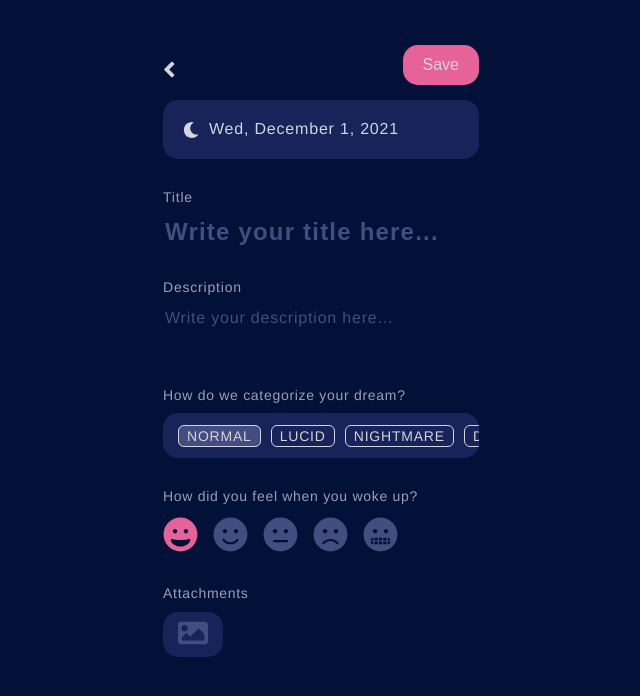
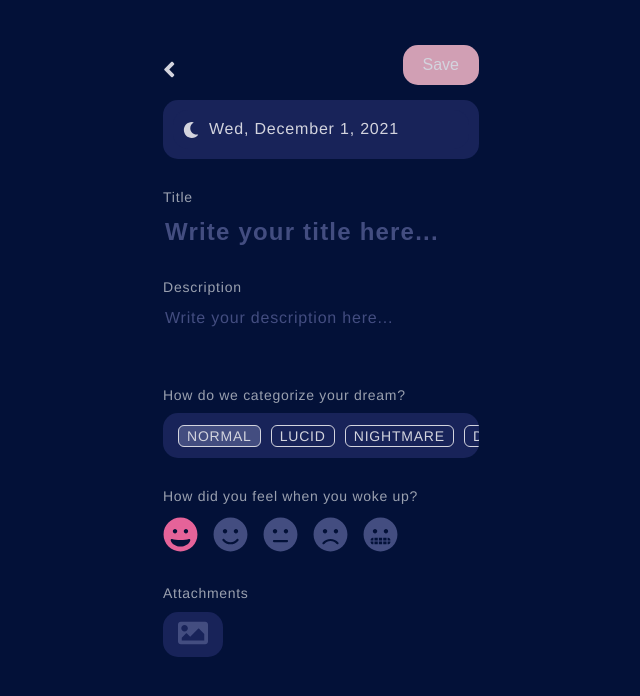
Before and after one commit to menchu123/dreamist-frontend, a Vue app: page /dream-form in a window 1280 px wide. Shown: the top 696 px of the page, without its empty margins (319-959 px from the left). Built offline with nearby package versions, Linux system fonts and the light colour scheme.

Commit message:
Disabled button if title and description dont have a min of 3

```diff
--- a/src/views/DreamForm.vue
+++ b/src/views/DreamForm.vue
@@ -6,7 +6,13 @@
           <font-awesome-icon icon="angle-left"></font-awesome-icon>
         </div>
       </router-link>
-      <button class="form__save" type="submit">Save</button>
+      <button
+        class="form__save"
+        type="submit"
+        :disabled="title.length < 3 || description.length < 3"
+      >
+        Save
+      </button>
     </div>
     <section class="form__time">
       <div class="form__time">
@@ -365,6 +371,9 @@ export default defineComponent({
   &__save {
     @include button;
   }
+  &__save:disabled {
+    background-color: $pink3;
+  }
   &__moon {
     margin-right: 10px;
   }
```
